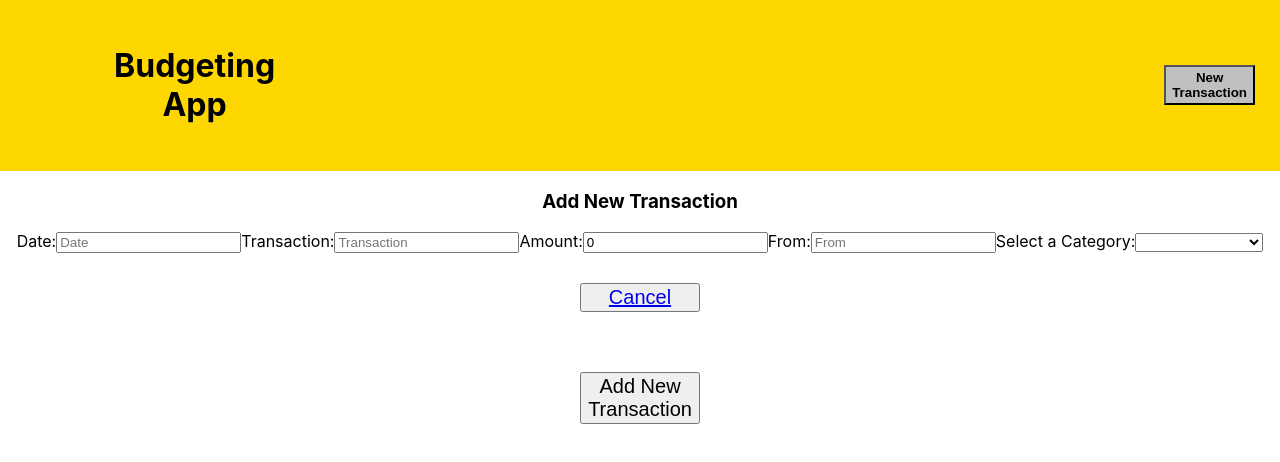
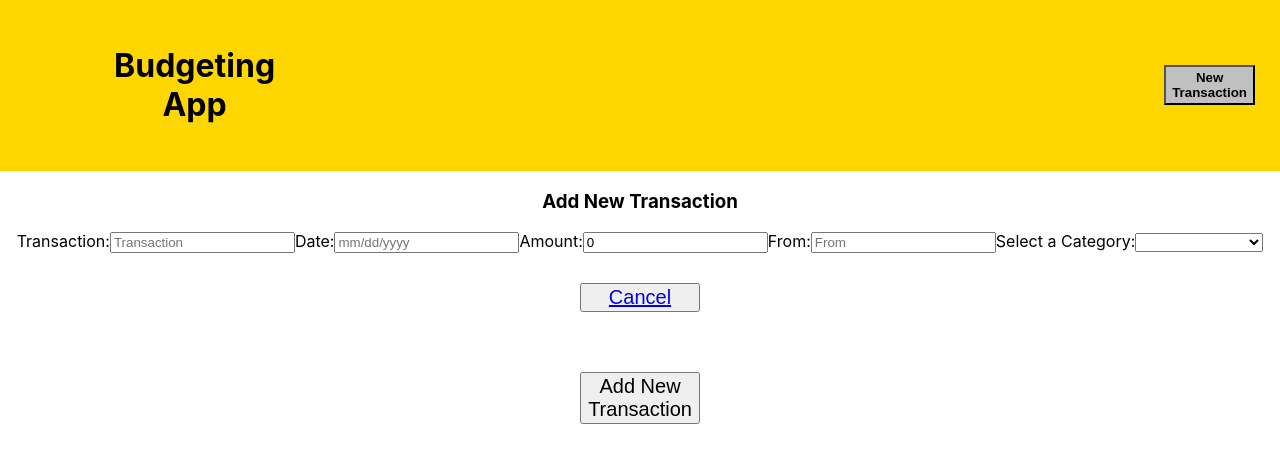
Before and after one commit to DiegoCarrero/Budgeting-App, a React (Create React App) app: page /transactions/new in a window 1280 px wide. Shown: the top 462 px of the page. Built offline with nearby package versions, Linux system fonts and the light colour scheme; no server answers.

Commit message:
edit newtransaction

```diff
--- a/src/components/NewTransaction.js
+++ b/src/components/NewTransaction.js
@@ -34,16 +34,6 @@ export default function NewTransaction() {
     return (
         <div className="new-transaction">
             <form onSubmit={handleSubmit}>
-                <label htmlFor="date">Date:</label>
-                <input
-                    type="text"
-                    id="date"
-                    name="date"
-                    placeholder="Date"
-                    value={newTransaction.date}
-                    onChange={handleTextChange}
-                    required
-                />
 
                 <label htmlFor="transaction">Transaction:</label>
                 <input
@@ -52,6 +42,17 @@ export default function NewTransaction() {
                     name="transaction"
                     placeholder="Transaction"
                     value={newTransaction.transaction}
+                    onChange={handleTextChange}
+                    required
+                />
+
+                <label htmlFor="date">Date:</label>
+                <input
+                    type="text"
+                    id="date"
+                    name="date"
+                    placeholder="mm/dd/yyyy"
+                    value={newTransaction.date}
                     onChange={handleTextChange}
                     required
                 />
```
